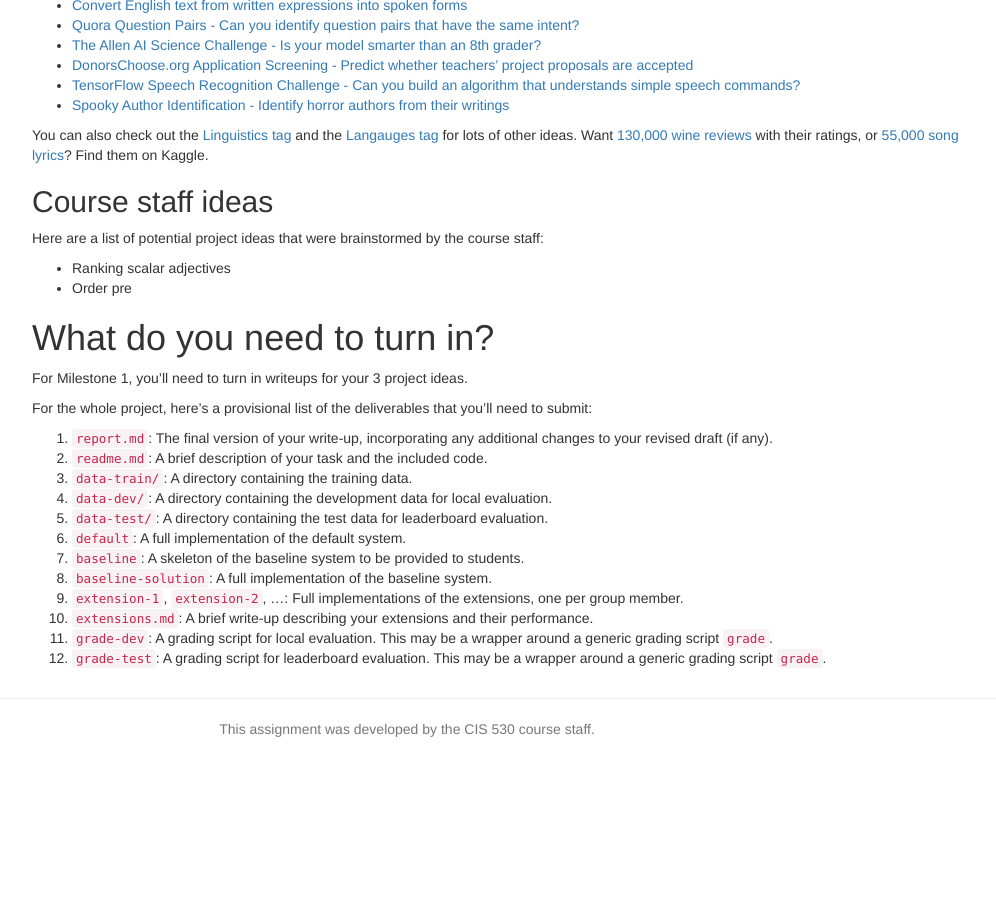
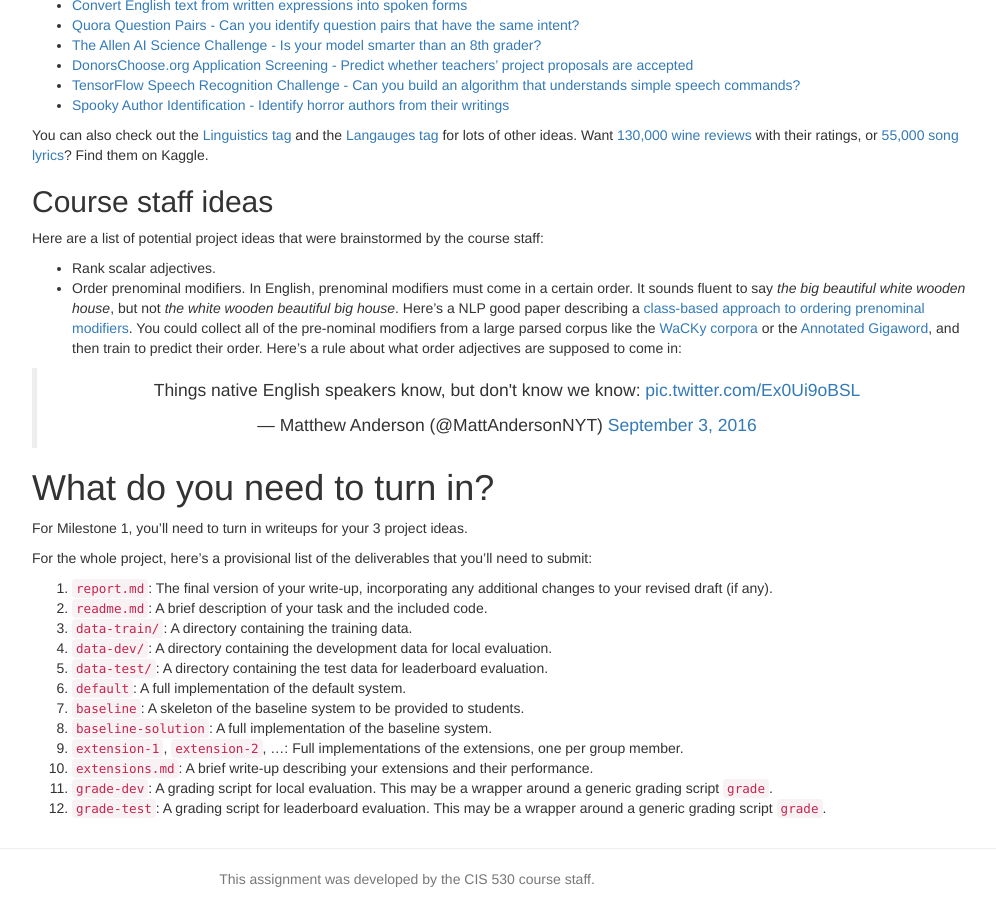
Before and after one commit to computational-linguistics-class/computational-linguistics-class.github.io, a Jekyll site: the page built from term-project.md, in a window 1280 px wide and 900 px high, scrolled down 3679 px. Shown: the whole window, without its empty margins (233-1229 px from the left). Built offline with Jekyll 4.4.1, drawn with Linux system fonts in a browser that asks for light colours; nearby versions of some CDN libraries; a script that is not in the unit is left out; comment, search, counter and statistics services are not loaded; before the commit the page ends 4448 px from its top, so only the background shows below that.

Commit message:
Prenominal modifiers project idea

```diff
--- a/term-project.md
+++ b/term-project.md
@@ -252,8 +252,11 @@ You can also check out the [Linguistics tag](https://www.kaggle.com/tags/linguis
 ## Course staff ideas
 
 Here are a list of potential project ideas that were brainstormed by the course staff:
-* Ranking scalar adjectives
-* Order pre
+* Rank scalar adjectives.
+* Order prenominal modifiers. In English, prenominal modifiers must come in a certain order.   It sounds fluent to say *the big beautiful white wooden house*, but not *the white wooden beautiful big house*.  Here's a NLP good paper describing a [class-based approach to ordering prenominal modifiers](http://www.aclweb.org/old_anthology/W/W09/W09-0608.pdf).
+You could collect all of the pre-nominal modifiers from a large parsed corpus like the [WaCKy corpora](http://wacky.sslmit.unibo.it/doku.php?id=corpora) or the [Annotated Gigaword](https://catalog.ldc.upenn.edu/ldc2012t21), and then train to predict their order.   Here's a rule about what order adjectives are supposed to come in:
+ <blockquote align="center" class="twitter-tweet" data-lang="en"><p lang="en" dir="ltr">Things native English speakers know, but don&#39;t know we know: <a href="https://t.co/Ex0Ui9oBSL">pic.twitter.com/Ex0Ui9oBSL</a></p>&mdash; Matthew Anderson (@MattAndersonNYT) <a href="https://twitter.com/MattAndersonNYT/status/772002757222002688?ref_src=twsrc%5Etfw">September 3, 2016</a></blockquote> <script async src="https://platform.twitter.com/widgets.js" charset="utf-8"></script>
+
 
 # What do you need to turn in?
 
```
